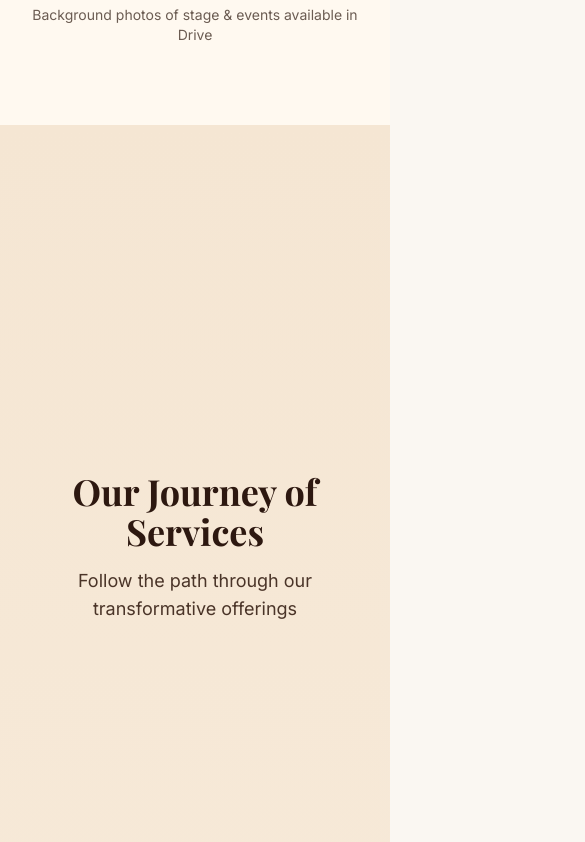
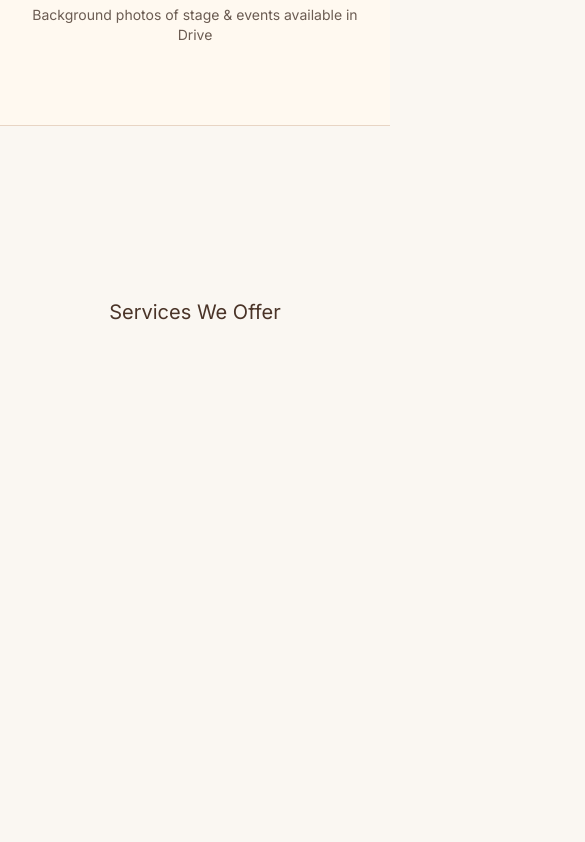
Before and after one commit to Rakeshkoyya/rangved_website, a Next.js app: page / in a window 390 px wide. Shown: the part 2927-3769 px from the top of the page, 585 px wide, since content can reach past the window. Built offline with nearby package versions, Linux system fonts and the light colour scheme; a web font is replaced by a local one.

Commit message:
feat: refactor Performing Arts section with Theatre, Dance, Annual Day & Corporate Workshops + Framework line

```diff
--- a/src/app/components/ServicesNew.tsx
+++ b/src/app/components/ServicesNew.tsx
@@ -1,7 +1,6 @@
 "use client";
 
 import { useEffect, useRef } from "react";
-import Image from "next/image";
 import gsap from "gsap";
 import { ScrollTrigger } from "gsap/ScrollTrigger";
 
@@ -9,386 +8,144 @@
   gsap.registerPlugin(ScrollTrigger);
 }
 
-const services = [
-  {
-    id: 1,
-    title: "Integrated Theatre Curriculum",
-    description:
-      "A structured theatre program embedded into school learning, developing confidence, communication, and creativity through performance-based education.",
-    icon: "🎭",
-    color: "from-[#e07b39] to-[#f0a060]",
-    revealType: "fade-overlay",
-    image: "/images/services/1.jpeg",
-  },
-  {
-    id: 2,
-    title: "Hobby Classes & Clubs",
-    description:
-      "Weekly sessions — Engaging after-school theatre sessions that nurture self-expression, imagination, and stage confidence in a fun, creative environment.",
-    icon: "🎨",
-    color: "from-[#d4a853] to-[#e5c578]",
-    revealType: "horizontal-wipe",
-    image: "/images/services/2.png",
-  },
-  {
-    id: 3,
-    title: "Summer Camps",
-    description:
-      "Interactive theatre camps designed to build personality, teamwork, and creativity, culminating in a grand final performance.",
-    icon: "☀️",
-    color: "from-[#f4a261] to-[#e09570]",
-    revealType: "explosion",
-    image: "/images/services/3.JPG",
-  },
-  {
-    id: 4,
-    title: "Event Management",
-    description:
-      "Conceptualizing and executing creative events and performances with a strong theatrical touch — from ideation to execution.",
-    icon: "🎪",
-    color: "from-[#c97856] to-[#e09570]",
-    revealType: "circular-reveal",
-    image: "/images/services/4.JPG",
-  },
-  {
-    id: 5,
-    title: "Annual Day Productions",
-    description:
-      "Full production management — End-to-end planning and direction of school productions — from script to stage — creating impactful and memorable performances.",
-    icon: "🎬",
-    color: "from-[#8b3a3a] to-[#b55555]",
-    revealType: "split-slide",
-    image: "/images/services/5.PNG",
-  },
-  {
-    id: 6,
-    title: "Corporate Workshops",
-    description:
-      "Theatre-based training programs focused on communication, leadership, team building, and employee engagement.",
-    icon: "💼",
-    color: "from-[#7d8f4a] to-[#a0b56a]",
-    revealType: "blocks-build",
-    image: "/images/services/6.jpg",
-  },
-  {
-    id: 7,
-    title: "Mime & Street Theatre",
-    description:
-      "Powerful, message-driven performances that raise social awareness through expressive, non-verbal and street-style storytelling.",
-    icon: "🎪",
-    color: "from-[#e07b39] to-[#d4a853]",
-    revealType: "diagonal-reveal",
-    image: "/images/services/7.PNG",
-  },
+const theatrePrograms = [
+  "Integrated School Curriculum",
+  "Hobby Classes & Clubs",
+  "Summer Camps",
+  "Workshops & Productions",
+  "Inclusive Theatre Programs for neurodivergent learners",
+];
+
+const dancePrograms = [
+  "School Curriculum Programs",
+  "Hobby & Club Sessions",
+  "Summer Camps",
+  "Stage Performances & Competitions",
+  "Choreography-Based Workshops",
+  "Annual Day Productions",
 ];
 
 export default function ServicesNew() {
-  const containerRef = useRef<HTMLDivElement>(null);
-  const contentRef = useRef<HTMLDivElement>(null);
-  const titleRef = useRef<HTMLDivElement>(null);
-  const serviceRefs = useRef<(HTMLDivElement | null)[]>([]);
+  const sectionRef = useRef<HTMLDivElement>(null);
 
   useEffect(() => {
     const ctx = gsap.context(() => {
-      // Hide title and all services initially
-      // gsap.set(titleRef.current, { opacity: 0, y: 50 });
-      gsap.set(titleRef.current, {
-          opacity: 1,
-          y: 0,
-          scale: 1,
-        });
-
-      serviceRefs.current.forEach((service) => {
-        if (service) gsap.set(service, { opacity: 0 });
-      });
-
-      // Main scroll timeline - pins the content area
-      const mainTl = gsap.timeline({
+      gsap.from(".pa-heading", {
+        y: 50,
+        opacity: 0,
+        duration: 1,
         scrollTrigger: {
-          trigger: containerRef.current,
-          start: "top top",
-          end: "+=500%",
-          pin: contentRef.current,
+          trigger: sectionRef.current,
+          start: "top 75%",
+          end: "top 45%",
           scrub: 1,
-          anticipatePin: 1,
         },
       });
 
-      // 1. Title fade in (0-0.05)
-      mainTl.to(
-        titleRef.current,
-        { opacity: 1, y: 0, duration: 0.05, ease: "power2.out" },
-        0
-      );
-
-      // 2. Title hold (0.05-0.08) - no animation needed
-
-      // 3. Title move up (0.08-0.12)
-      mainTl.to(
-        titleRef.current,
-        { scale: 0.7, y: -100, duration: 0.04, ease: "power2.inOut" },
-        0.08
-      );
-
-      // 4. Title fade out (0.12-0.14)
-      mainTl.to(
-        titleRef.current,
-        { opacity: 0, duration: 0.02, ease: "power2.out" },
-        0.12
-      );
-
-      // Services animation starts
-      const pathStart = 0.14;
-      const pathDuration = 0.86;
-
-      // 5. Animate each service with unique creative reveals
-      const serviceStartTime = pathStart;
-      const serviceSegment = pathDuration / services.length;
-
-      serviceRefs.current.forEach((service, index) => {
-        if (!service) return;
-
-        const revealTime = serviceStartTime + serviceSegment * index;
-        const hideTime = revealTime + serviceSegment * 0.7;
-        const revealType = services[index].revealType;
-
-        const bgImage = service.querySelector(".service-bg") as HTMLElement;
-        const content = service.querySelector(".service-content") as HTMLElement;
-        const titleEl = service.querySelector(".service-title") as HTMLElement;
-        const descEl = service.querySelector(".service-desc") as HTMLElement;
-        const iconEl = service.querySelector(".service-icon") as HTMLElement;
-
-        switch (revealType) {
-          // Service 1: Background fade in, then text overlay
-          case "fade-overlay":
-            mainTl
-              .to(service, { opacity: 1, duration: 0 }, revealTime)
-              .fromTo(
-                bgImage,
-                { opacity: 0, scale: 1.2 },
-                { opacity: 1, scale: 1, duration: 0.03, ease: "power2.out" },
-                revealTime
-              )
-              .fromTo(
-                content,
-                { opacity: 0, y: 30 },
-                { opacity: 1, y: 0, duration: 0.025, ease: "power2.out" },
-                revealTime + 0.015
-              )
-              .to(service, { opacity: 0, duration: 0.02 }, hideTime);
-            break;
-
-          // Service 2: Horizontal wipe revealing image, text slides in
-          case "horizontal-wipe":
-            mainTl
-              .to(service, { opacity: 1, duration: 0 }, revealTime)
-              .fromTo(
-                bgImage,
-                { clipPath: "inset(0 100% 0 0)" },
-                { clipPath: "inset(0 0% 0 0)", duration: 0.04, ease: "power2.inOut" },
-                revealTime
-              )
-              .fromTo(
-                content,
-                { x: -50, opacity: 0 },
-                { x: 0, opacity: 1, duration: 0.03, ease: "power2.out" },
-                revealTime + 0.02
-              )
-              .to(service, { opacity: 0, duration: 0.02 }, hideTime);
-            break;
-
-          // Service 3: Explosion from center
-          case "explosion":
-            mainTl
-              .to(service, { opacity: 1, duration: 0 }, revealTime)
-              .fromTo(
-                bgImage,
-                { scale: 0, rotation: -180 },
-                { scale: 1, rotation: 0, duration: 0.05, ease: "back.out(2)" },
-                revealTime
-              )
-              .fromTo(
-                [titleEl, descEl, iconEl],
-                { scale: 0, opacity: 0 },
-                {
-                  scale: 1,
-                  opacity: 1,
-                  duration: 0.025,
-                  stagger: 0.008,
-                  ease: "back.out(1.7)",
-                },
-                revealTime + 0.025
-              )
-              .to(service, { scale: 0, opacity: 0, duration: 0.025 }, hideTime);
-            break;
-
-          // Service 4: Circular reveal from dot position
-          case "circular-reveal":
-            mainTl
-              .to(service, { opacity: 1, duration: 0 }, revealTime)
-              .fromTo(
-                bgImage,
-                { clipPath: "circle(0% at 50% 50%)" },
-                { clipPath: "circle(70% at 50% 50%)", duration: 0.04, ease: "power2.out" },
-                revealTime
-              )
-              .fromTo(
-                content,
-                { scale: 0.5, opacity: 0 },
-                { scale: 1, opacity: 1, duration: 0.03, ease: "power2.out" },
-                revealTime + 0.02
-              )
-              .to(service, { opacity: 0, duration: 0.02 }, hideTime);
-            break;
-
-          // Service 5: Split screen slide
-          case "split-slide":
-            mainTl
-              .to(service, { opacity: 1, duration: 0 }, revealTime)
-              .fromTo(
-                bgImage,
-                { x: "-100%" },
-                { x: "0%", duration: 0.04, ease: "power2.inOut" },
-                revealTime
-              )
-              .fromTo(
-                content,
-                { x: "100%", opacity: 0 },
-                { x: "0%", opacity: 1, duration: 0.04, ease: "power2.inOut" },
-                revealTime
-              )
-              .to(service, { opacity: 0, duration: 0.02 }, hideTime);
-            break;
-
-          // Service 6: Vertical blocks assembly
-          case "blocks-build":
-            const blockEls = service.querySelectorAll(".block-piece");
-            mainTl
-              .to(service, { opacity: 1, duration: 0 }, revealTime)
-              .fromTo(
-                blockEls,
-                { y: (i) => (i % 2 === 0 ? -100 : 100), opacity: 0 },
-                {
-                  y: 0,
-                  opacity: 1,
-                  duration: 0.035,
-                  stagger: 0.005,
-                  ease: "power2.out",
-                },
-                revealTime
-              )
-              .fromTo(
-                content,
-                { scale: 0.8, opacity: 0 },
-                { scale: 1, opacity: 1, duration: 0.025, ease: "back.out(1.5)" },
-                revealTime + 0.02
-              )
-              .to(service, { opacity: 0, duration: 0.02 }, hideTime);
-            break;
-
-          // Service 7: Diagonal reveal
-          case "diagonal-reveal":
-            mainTl
-              .to(service, { opacity: 1, duration: 0 }, revealTime)
-              .fromTo(
-                bgImage,
-                { clipPath: "polygon(0 0, 0 0, 0 100%, 0 100%)" },
-                {
-                  clipPath: "polygon(0 0, 100% 0, 100% 100%, 0 100%)",
-                  duration: 0.045,
-                  ease: "power2.inOut",
-                },
-                revealTime
-              )
-              .fromTo(
-                content,
-                { x: 50, y: 50, opacity: 0 },
-                { x: 0, y: 0, opacity: 1, duration: 0.03, ease: "power2.out" },
-                revealTime + 0.02
-              )
-              .to(service, { opacity: 1, duration: 0.02 }, hideTime);
-            break;
-        }
+      gsap.from(".pa-card", {
+        y: 40,
+        opacity: 0,
+        duration: 0.8,
+        stagger: 0.15,
+        scrollTrigger: {
+          trigger: ".pa-grid",
+          start: "top 80%",
+          end: "top 40%",
+          scrub: 1,
+        },
       });
-    }, containerRef);
+    }, sectionRef);
 
     return () => ctx.revert();
   }, []);
 
   return (
     <section
-      ref={containerRef}
-      className="relative bg-gradient-to-b from-[#f5e6d3] to-[#fff9f0]"
-      id="services"
-      style={{ height: "600vh" }}
+      ref={sectionRef}
+      id="performing-arts"
+      className="relative py-20 bg-[#faf7f2] border-t border-[#e8d5c4]"
     >
-      {/* Pinned Content Area */}
-      <div
-        ref={contentRef}
-        className="relative w-full h-screen overflow-hidden"
-      >
-        {/* Title - Will reveal and move up then disappear */}
-        <div
-          ref={titleRef}
-          className="absolute inset-0 flex flex-col items-center justify-center z-30 pointer-events-none"
-        >
-          <h2 className="text-4xl md:text-6xl lg:text-7xl font-bold text-[#2d1810] mb-4 font-[family-name:var(--font-playfair)] text-center px-6">
-            Our Journey of Services
+      <div className="max-w-6xl mx-auto px-6">
+        {/* Heading */}
+        <div className="text-center mb-14">
+          <h2 className="pa-heading text-4xl md:text-5xl font-semibold text-[#2d1810] mb-3">
+            Performing Arts &amp; Creative Services
           </h2>
-          <p className="text-lg md:text-xl text-[#4a3428] text-center px-6">
-            Follow the path through our transformative offerings
-          </p>
+          <p className="text-xl text-[#4a3428]">Services We Offer</p>
         </div>
 
-        {/* Service displays - stacked absolutely */}
-        {services.map((service, index) => (
-          <div
-            key={service.id}
-            ref={(el) => {
-              serviceRefs.current[index] = el;
-            }}
-            className="absolute inset-0 z-10"
-          >
-            {/* Background Image */}
-            <div className="service-bg absolute inset-0">
-              <Image
-                src={service.image}
-                alt={service.title}
-                fill
-                className="object-cover"
-                sizes="100vw"
-                priority={index < 2}
-              />
-              {/* Dark overlay for better text readability */}
-              <div className="absolute inset-0 bg-black/40" />
+        <div className="pa-grid grid grid-cols-1 lg:grid-cols-2 gap-8">
+          {/* Theatre Arts */}
+          <div className="pa-card bg-white border border-[#e8d5c4] rounded-3xl p-9">
+            <div className="flex items-center gap-3 mb-6">
+              <div className="text-3xl">🎭</div>
+              <h3 className="text-3xl font-semibold text-[#2d1810]">Theatre Arts</h3>
             </div>
+            <p className="text-[#4a3428] mb-6 leading-relaxed">
+              Comprehensive theatre-based training including acting, mime, street theatre,
+              improvisation, storytelling, drama therapy-inspired activities, and expressive movement practices.
+            </p>
+            <div className="space-y-2 text-sm">
+              {theatrePrograms.map((item, i) => (
+                <div key={i} className="flex items-center gap-2 text-[#2d1810]">
+                  <div className="w-1.5 h-1.5 rounded-full bg-[#e07b39]"></div>
+                  {item}
+                </div>
+              ))}
+            </div>
+          </div>
 
-            {/* Content */}
-            <div className="service-content absolute inset-0 flex items-center justify-center p-8 md:p-16 z-20">
-              <div className="max-w-4xl mx-auto text-center">
-                <div className={`service-icon text-6xl md:text-8xl mb-6 drop-shadow-2xl`}>
-                  {service.icon}
+          {/* Dance */}
+          <div className="pa-card bg-white border border-[#e8d5c4] rounded-3xl p-9">
+            <div className="flex items-center gap-3 mb-6">
+              <div className="text-3xl">💃</div>
+              <h3 className="text-3xl font-semibold text-[#2d1810]">Dance</h3>
+            </div>
+            <p className="text-[#4a3428] mb-6 leading-relaxed">
+              Dynamic dance programs combining Western, Classical, Folk, Hip-hop, Garba,
+              Zumba and movement-based performance styles that encourage creativity, rhythm, and confidence.
+            </p>
+            <div className="space-y-2 text-sm">
+              {dancePrograms.map((item, i) => (
+                <div key={i} className="flex items-center gap-2 text-[#2d1810]">
+                  <div className="w-1.5 h-1.5 rounded-full bg-[#e07b39]"></div>
+                  {item}
                 </div>
-                <h3 className="service-title text-3xl md:text-5xl lg:text-6xl font-bold text-white mb-6 font-[family-name:var(--font-playfair)] drop-shadow-2xl">
-                  {service.title}
-                </h3>
-                <p className="service-desc text-lg md:text-2xl text-white/95 leading-relaxed max-w-3xl mx-auto drop-shadow-lg">
-                  {service.description}
-                </p>
-              </div>
+              ))}
             </div>
+          </div>
 
-            {/* Special elements for specific reveal types */}
-            {service.revealType === "blocks-build" && (
-              <>
-                <div className="block-piece absolute top-0 left-0 w-1/3 h-1/2 bg-[#e07b39]/20" />
-                <div className="block-piece absolute top-0 right-0 w-1/3 h-1/2 bg-[#d4a853]/20" />
-                <div className="block-piece absolute bottom-0 left-0 w-1/3 h-1/2 bg-[#c97856]/20" />
-                <div className="block-piece absolute bottom-0 right-0 w-1/3 h-1/2 bg-[#f4a261]/20" />
-              </>
-            )}
+          {/* Annual Day Productions */}
+          <div className="pa-card bg-white border border-[#e8d5c4] rounded-3xl p-9 lg:col-span-1">
+            <div className="flex items-center gap-3 mb-6">
+              <div className="text-3xl">🎬</div>
+              <h3 className="text-3xl font-semibold text-[#2d1810]">Annual Day Productions</h3>
+            </div>
+            <p className="text-[#4a3428] leading-relaxed">
+              End-to-end conceptualization, scripting, direction, choreography, stage planning,
+              and execution of impactful school productions and performances that create memorable stage experiences.
+            </p>
           </div>
-        ))}
+
+          {/* Corporate Workshops */}
+          <div className="pa-card bg-white border border-[#e8d5c4] rounded-3xl p-9 lg:col-span-1">
+            <div className="flex items-center gap-3 mb-6">
+              <div className="text-3xl">💼</div>
+              <h3 className="text-3xl font-semibold text-[#2d1810]">Corporate Workshops</h3>
+            </div>
+            <p className="text-[#4a3428] leading-relaxed">
+              Interactive theatre, dance, and movement-based workshops designed to enhance communication,
+              leadership, creativity, collaboration, confidence, and team engagement through experiential learning.
+            </p>
+          </div>
+        </div>
+
+        {/* Framework Line */}
+        <div className="mt-14 text-center">
+          <div className="inline-flex items-center gap-3 bg-[#fff9f0] border border-[#e8d5c4] rounded-full px-8 py-3 text-sm tracking-widest text-[#2d1810]">
+            Rangved’s Framework: <span className="font-medium">Foundation</span> • <span className="font-medium">Exploration</span> • <span className="font-medium">Performance</span> • <span className="font-medium">Reflection</span>
+          </div>
+        </div>
       </div>
     </section>
   );
```
